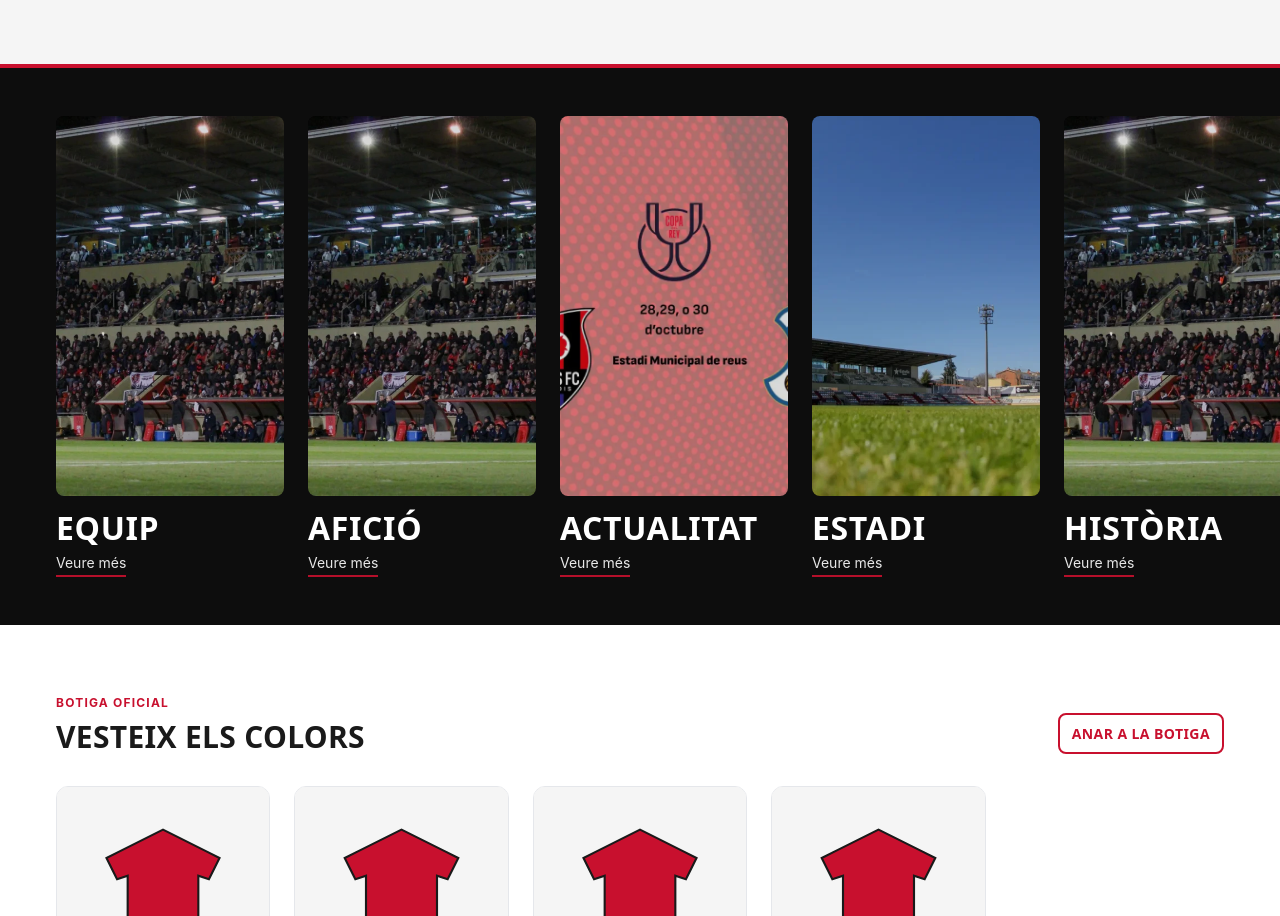
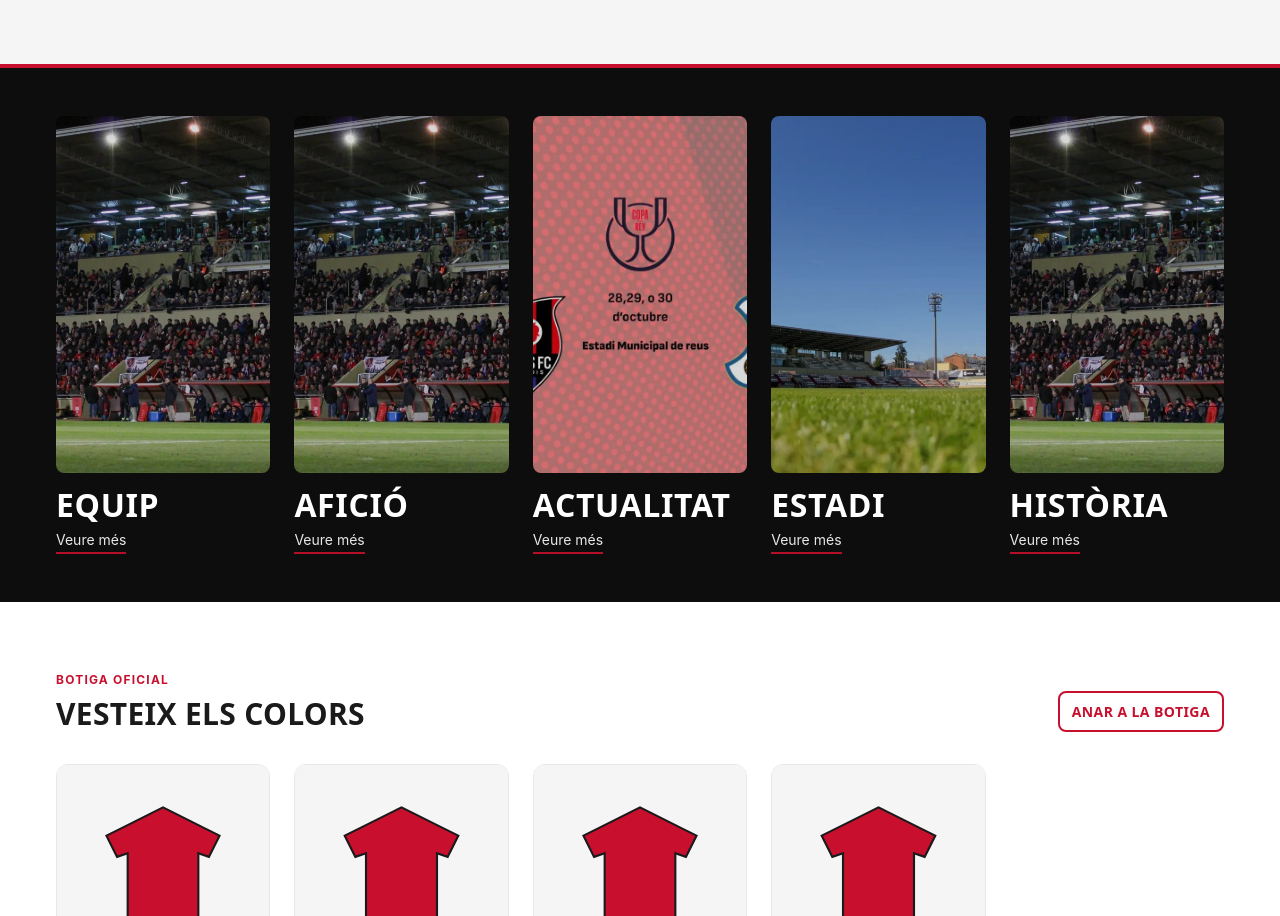
Before and after one commit to polb1/rework-RFCR, a React (Vite) app: page / in a window 1280 px wide. Shown: the part 1925-2841 px from the top of the page. Built offline with nearby package versions, Linux system fonts and the light colour scheme; no server answers.

Commit message:
Home tiles: totes la mateixa mida per defecte (aspect 3/5 sense min-height), hover escala tota la card 1.08

```diff
--- a/src/pages/Home/Home.module.css
+++ b/src/pages/Home/Home.module.css
@@ -185,19 +185,22 @@
   display: block;
   color: inherit;
   text-decoration: none;
-  transition: transform .3s;
+  transition: transform .35s cubic-bezier(.2,.8,.2,1);
+  position: relative;
+  z-index: 1;
+  transform-origin: center bottom;
 }
-.featTile:hover { transform: translateY(-6px); }
+.featTile:hover,
+.featTile:focus-visible {
+  transform: scale(1.08) translateY(-6px);
+  z-index: 3;
+}
 .featImgWrap {
   position: relative;
   aspect-ratio: 3 / 5;
-  min-height: 260px;
   overflow: hidden;
   background: #000;
   border-radius: var(--radius-md);
-}
-@media (min-width: 1024px) {
-  .featImgWrap { min-height: 380px; aspect-ratio: 3 / 5; }
 }
 .featImg {
   width: 100%; height: 100%;
```
